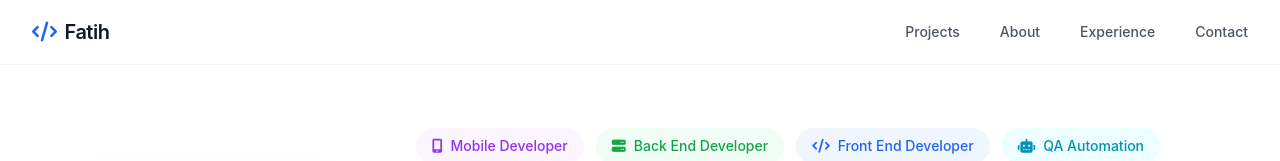
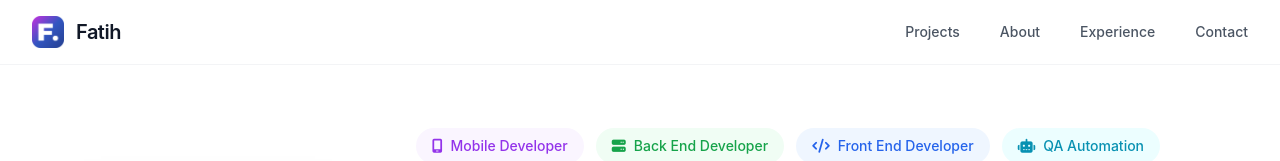
Before and after one commit to fatih-fwzzz/Fatih-Portfolio, a Next.js app: page / in a window 1280 px wide. Shown: the top 161 px of the page. Built offline with nearby package versions, Linux system fonts and the light colour scheme.

Commit message:
fix: update logo

```diff
--- a/app/layout.tsx
+++ b/app/layout.tsx
@@ -2,9 +2,12 @@ import "./globals.css";
 import type { Metadata } from "next";
 
 export const metadata: Metadata = {
-  title: "Portfolio - Full Stack Developer",
+  title: "Fatih Fawwaz",
   description:
-    "Full Stack Developer specializing in web and mobile development with React, Node.js, and React Native.",
+    "Software Engineer specializing in iOS Development, Mobile Solutions, and Full Stack Web Engineering.",
+  icons: {
+    icon: "/web-logo.png",
+  },
 };
 
 export default function RootLayout({
--- a/app/page.tsx
+++ b/app/page.tsx
@@ -294,12 +294,12 @@ const EXPERIENCE_DATA = {
 };
 
 const SKILLS = [
-  { name: "React/Next.js", level: 75, color: "bg-blue-600" },
-  { name: ".NET Core", level: 90, color: "bg-purple-600" },
-  { name: "iOS/Android", level: 65, color: "bg-green-600" },
-  { name: "Python", level: 80, color: "bg-orange-600" },
-  { name: "MySQL", level: 85, color: "bg-cyan-600" },
-  { name: "TypeScript", level: 85, color: "bg-blue-500" },
+  { name: "iOS Development", level: 95, color: "bg-gray-900" },
+  { name: "Backend (.NET/Go)", level: 90, color: "bg-purple-600" },
+  { name: "Mobile (Flutter/Android)", level: 85, color: "bg-blue-600" },
+  { name: "Database & Cloud", level: 85, color: "bg-cyan-600" },
+  { name: "CI/CD & Testing", level: 80, color: "bg-green-600" },
+  { name: "Web Development", level: 75, color: "bg-orange-600" },
 ];
 
 const TECHNOLOGIES = [
@@ -354,7 +354,11 @@ export default function Portfolio() {
               href="#"
               className="text-xl font-semibold tracking-tight flex items-center group"
             >
-              <i className="fa-solid fa-code mr-2 text-blue-600 group-hover:rotate-12 transition-transform"></i>
+              <img
+                src="/web-logo.png"
+                alt="Logo"
+                className="w-8 h-8 mr-3 object-contain group-hover:rotate-12 transition-transform"
+              />
               {PERSONAL_INFO.name}
             </a>
             <div className="hidden md:flex items-center space-x-10">
```
Also changed, not shown: public/web-logo.png (added).
